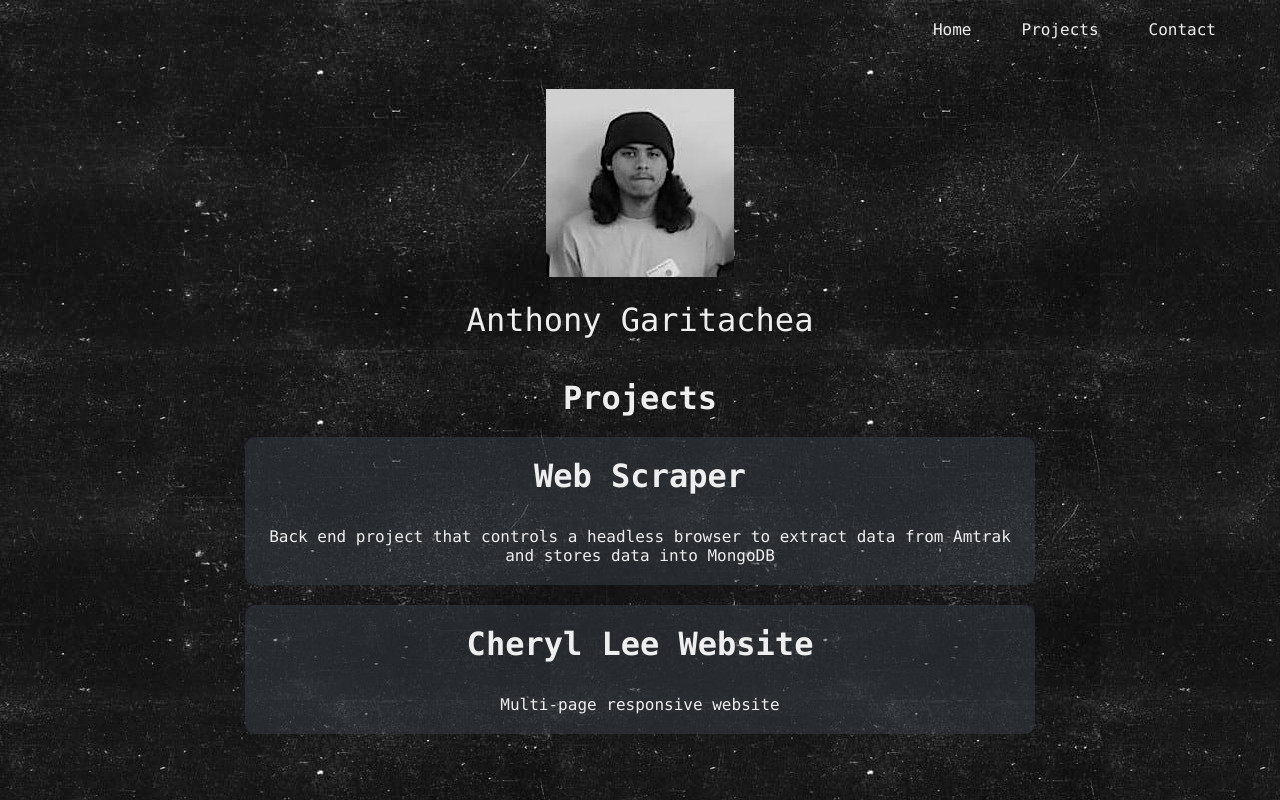
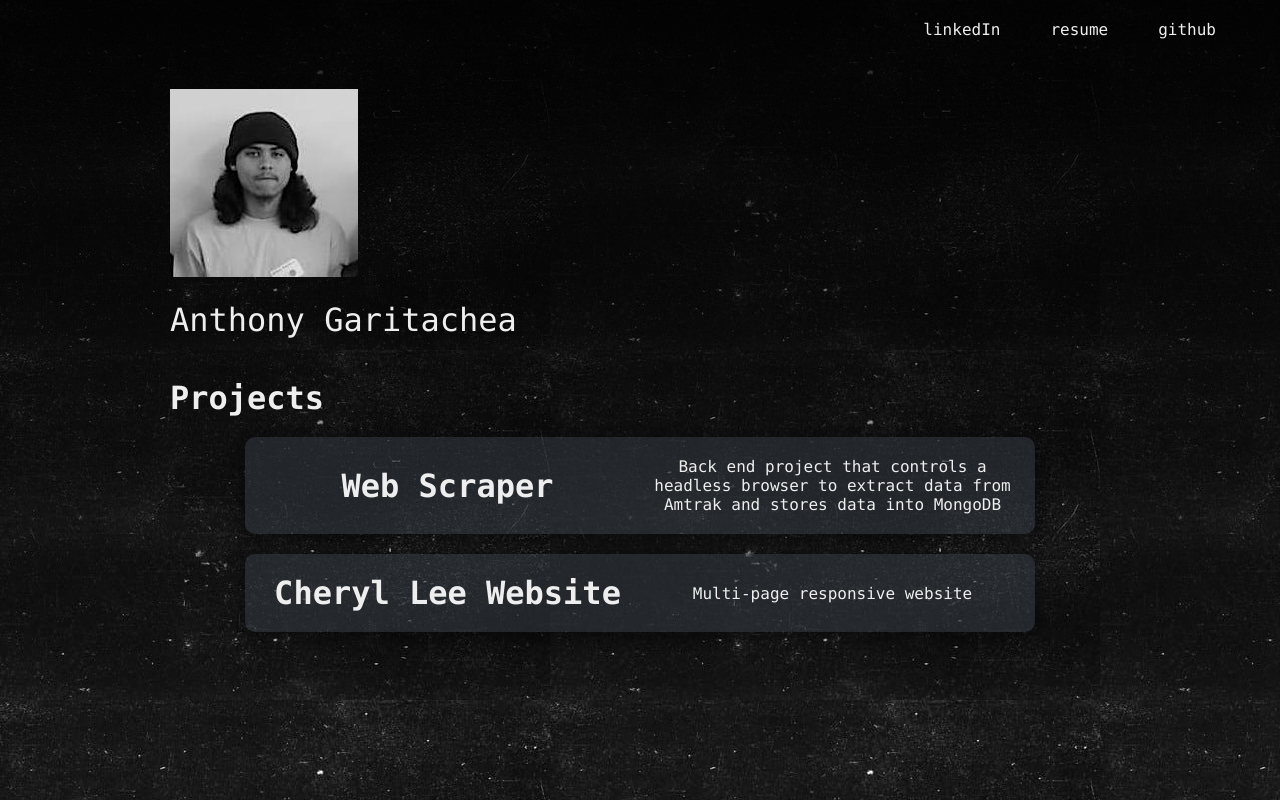
Before and after one commit to AnthonyGaritachea/portfolio, a React app: page / in a window 1280 px wide. Built offline with nearby package versions, Linux system fonts and the light colour scheme.

Commit message:
adds react-icons dependency, css and responsive body section

```diff
--- a/package.json
+++ b/package.json
@@ -19,6 +19,7 @@
     "file-loader": "^5.0.2",
     "react": "^16.12.0",
     "react-dom": "^16.12.0",
+    "react-icons": "^3.8.0",
     "style-loader": "^1.1.2",
     "webpack": "^4.41.5",
     "webpack-cli": "^3.3.10",
--- a/src/js/components/Body.jsx
+++ b/src/js/components/Body.jsx
@@ -1,7 +1,6 @@
 import React from 'react';
 
 const Body = () => (
-    <div>
     <div className='body-container'>
         <h1 className='project-header'>Projects</h1>
         <div className='content-container'>
@@ -14,14 +13,6 @@ const Body = () => (
             <p className='project-details'>Multi-page responsive website</p>
         </div>
     </div>
-
-    {/* <div class='body-container'>
-        <div className='content-container'>
-            <h1 className='project-name'>{props.title}</h1>
-            <p className='project-details'>{props.body}</p>
-        </div>
-    </div> */}
-    </div>
 );
 
 export default Body;
--- a/src/js/components/NavBar.jsx
+++ b/src/js/components/NavBar.jsx
@@ -1,13 +1,15 @@
 import React from 'react';
+import { FaLinkedin, FaFilePdf } from 'react-icons/fa';
+import { IoLogoGithub } from 'react-icons/io';
 
 const NavBar = () => (
     <div>
         <div className='mobile-nav-bar-container'>
             <nav>
                 <ul className='mobile-nav-bar'>
-                    <li><a className='mobile-nav-links' href='#'><img style={{'width': '45px'}} src={require('../../../public/images/linkedin.svg')}/></a></li>
-                    <li><a className='mobile-nav-links' href='#'><img style={{'width': '45px'}} src={require('../../../public/images/iconfinder_Menu2_1031510.svg')} /></a></li>
-                    <li><a className='mobile-nav-links' href='#'><img style={{'width': '45px'}} src={require('../../../public/images/github-1.svg')}/></a></li>
+                    <li><a className='mobile-nav-links' href='https://www.linkedin.com/in/luis-anthony-garitachea-3a243219a/' target='_blank'><FaLinkedin size='45px' fill='var(--light-gray)'/></a></li>
+                    <li><a className='mobile-nav-links' href='https://drive.google.com/file/d/1SPMjw2ALxYg93Rgdxju2nJl3cpoHyVhB/view?usp=sharing' target='_blank'><FaFilePdf size='45px' fill='var(--light-gray)'/></a></li>
+                    <li><a className='mobile-nav-links' href='https://github.com/anthonygaritachea' target='_blank'><IoLogoGithub size='45px' fill='var(--light-gray)'/></a></li>
                 </ul>
             </nav>
         </div>
@@ -15,9 +17,9 @@ const NavBar = () => (
         <div className='desktop-nav-bar-container'>
             <nav>
                 <ul className='desktop-nav-bar'>
-                    <li><a className='desktop-nav-links' href='#'>Home</a></li>
-                    <li><a className='desktop-nav-links' href='#'>Projects</a></li>
-                    <li><a className='desktop-nav-links' href='#'>Contact</a></li>
+                    <li><a className='desktop-nav-links' href='https://www.linkedin.com/in/luis-anthony-garitachea-3a243219a/' target='_blank'>linkedIn</a></li>
+                    <li><a className='desktop-nav-links' href='https://drive.google.com/file/d/1SPMjw2ALxYg93Rgdxju2nJl3cpoHyVhB/view?usp=sharing' target='_blank'>resume</a></li>
+                    <li><a className='desktop-nav-links' href='https://github.com/anthonygaritachea' target='_blank'>github</a></li>
                 </ul>
             </nav>
         </div>
--- a/src/js/css/styles.css
+++ b/src/js/css/styles.css
@@ -8,16 +8,27 @@
     --aqua-blue: #00adb5;
     --dark-gray: #393e46;
     --light-black: #222831;
+    height: 100%;
 }
 
 body {
-    background-image: url(../../../public/images/dust2.jpeg);
+    /* background:linear-gradient(0deg, rgba(0, 0, 0, 0.6), rgba(0, 0, 0, 0.6)), url(../../../public/images/dust2.jpeg); */
+    background:linear-gradient(0deg, rgba(0, 0, 0, 0), rgba(0, 0, 0, 0.9)), url(../../../public/images/dust2.jpeg);
+    /* background-image: url(../../../public/images/dust2.jpeg); */
     font-family: Menlo, Arial, Helvetica, sans-serif;
     color: var(--light-gray);
 }
-
+                    /* NAVBAR COMPONENT */
 .desktop-nav-bar {
     display: none;
+}
+
+.desktop-nav-links:hover {
+    color: var(--aqua-blue);
+}
+
+svg:hover {
+    color: var(--aqua-blue);
 }
 
 .mobile-nav-bar {
@@ -32,14 +43,17 @@ body {
     list-style: none;
 }
 
+.mobile-nav-links {
+    fill: var(--light-gray);
+}
 /* .LOGO WAS AFFECTING MEDIA QUERY. FIXED WIHT INLINE STYLE
  .logo {
     width: 45px;
 }; */
 
-        /* HEADER COMPONENT */
+                /* HEADER COMPONENT */
 .container {
-    width: 80%;
+    width: 85%;
     margin: 50px auto 10px auto;
     text-align: center;
 }
@@ -68,6 +82,7 @@ body {
     border-radius: 10px;
     padding: 10px;
     margin-bottom: 20px;
+    box-shadow: 0px 5px 10px 5px rgba(0,0,0,0.3);
 }
 
 .project-name {
@@ -77,6 +92,35 @@ body {
 
 .project-details {
     padding: 10px;
+}
+
+@media screen and (min-width: 770px){
+    .container {
+        max-width: 940px;
+        text-align: left;
+    }
+
+    .body-container {
+        max-width: 940px;
+    }
+
+    .project-header {
+        text-align: left;
+    }
+
+    .content-container {
+        display: flex;
+        align-items: center;
+    }
+
+    .project-name {
+        margin-bottom: 0;
+        flex-basis: 50%
+    }
+
+    .project-details {
+        flex-basis: 50%
+    }
 }
 
 @media screen and (min-width: 800px){
```
Also changed, not shown: 1 other file (tests, documents, lock files or other folders).
